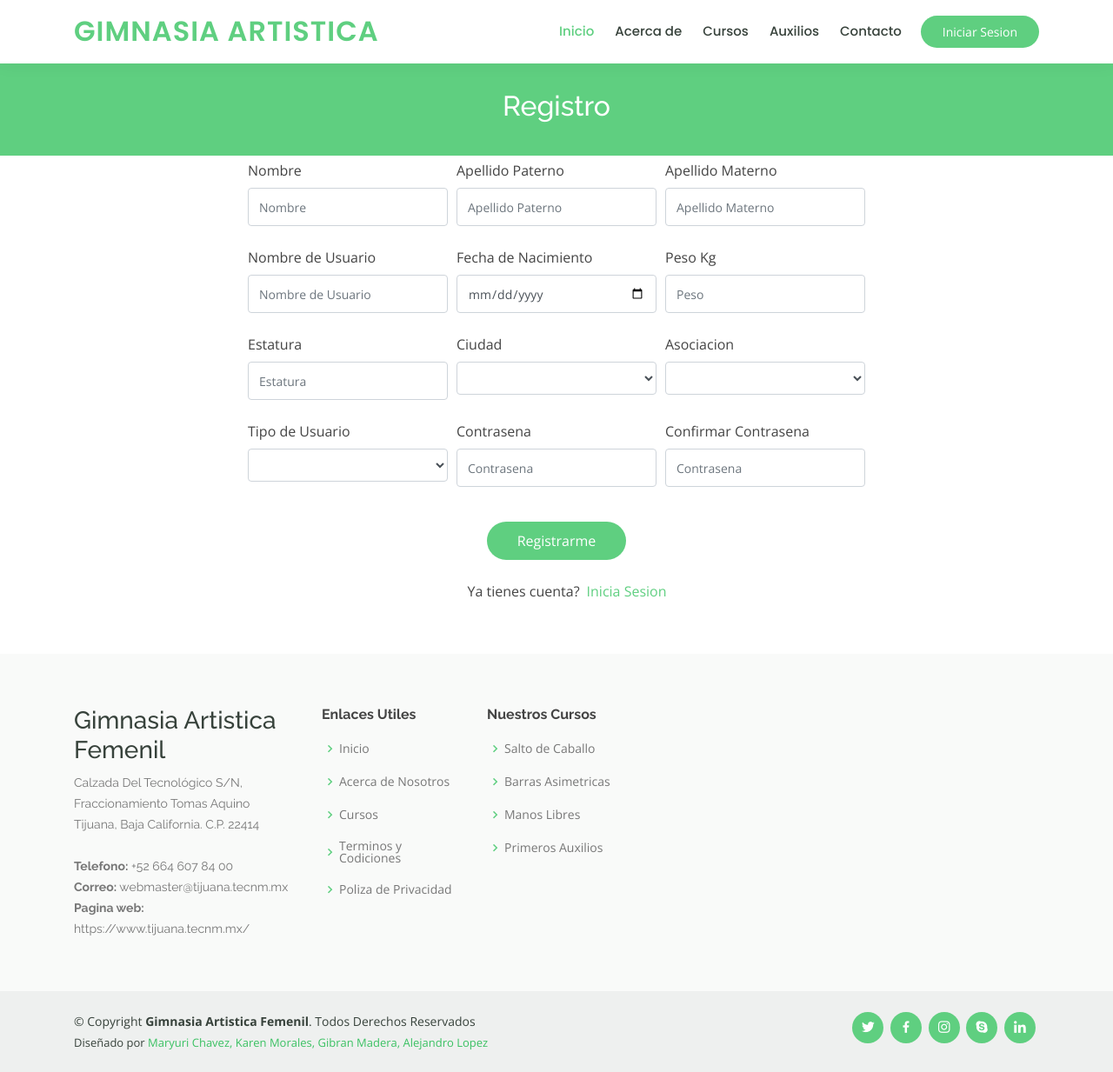
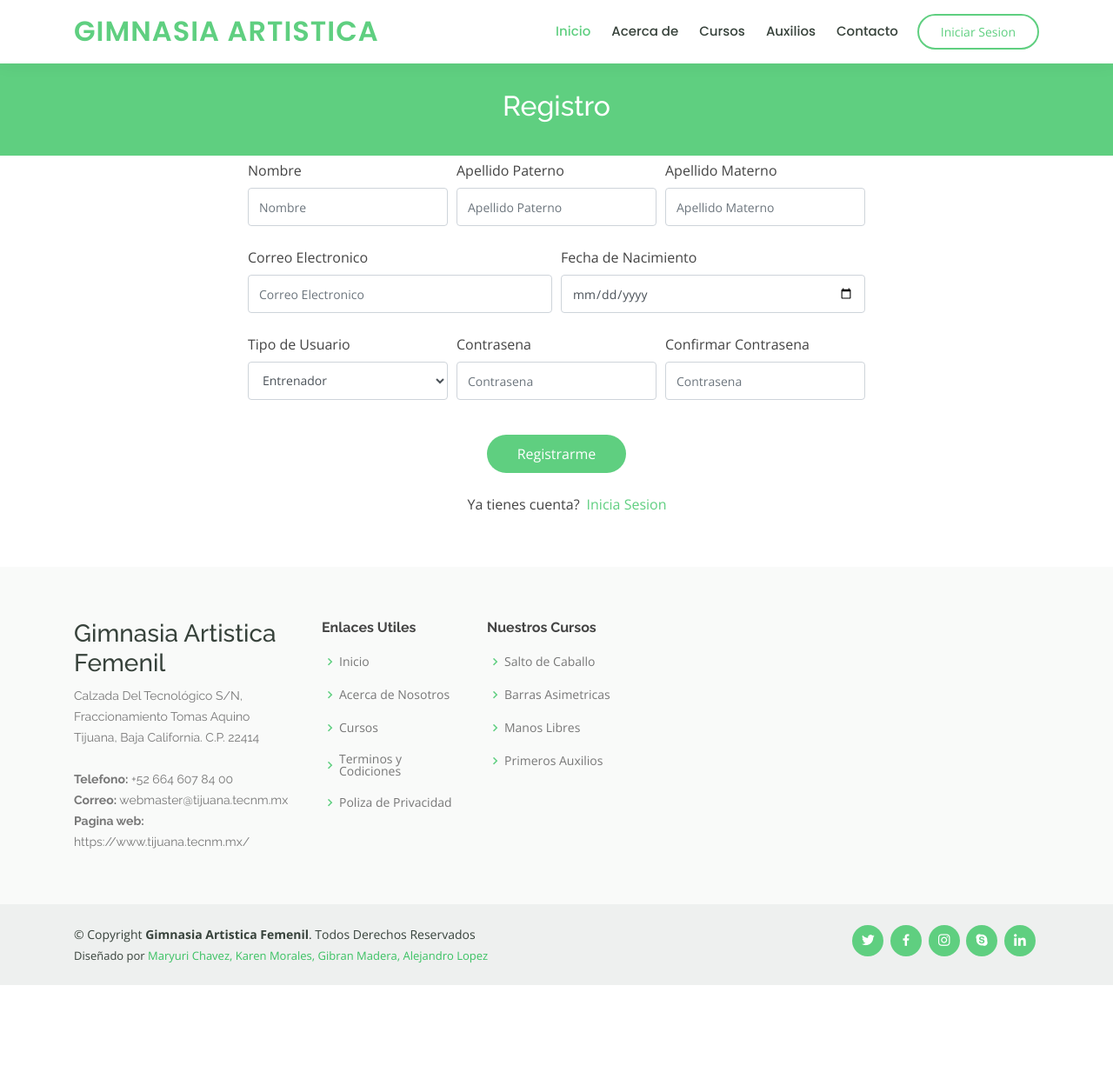
Before and after one commit to EduardoCollazoR/residencia-gimnasia, a PHP site: page /registro.php in a window 1280 px wide. Shown: the whole page at 87% size. After the commit the page ends 1133 px from the top, so only its background shows below. Run offline with PHP 8.4, Linux system fonts and the light colour scheme; lists and menus that the app fills with data are empty; some libraries are stand-ins or nearby versions.

Commit message:
CFormularioReg

```diff
--- a/assets/css/style.css
+++ b/assets/css/style.css
@@ -267,8 +267,9 @@ h1, h2, h3, h4, h5, h6 {
 
 .get-started-btn {
   margin-left: 22px;
-  background: #5fcf80;
-  color: #fff;
+  border: 2px solid #5fcf80;
+  background: #fff;
+  color: #5fcf80;
   border-radius: 50px;
   padding: 8px 25px;
   white-space: nowrap;
@@ -1468,17 +1469,17 @@ section {
   animation: animate-loading 1s linear infinite;
 }
 
-.contact .php-email-form input, .contact .php-email-form textarea {
+.contact .php-email-form input, .contact .php-email-form textarea, .contact .php-email-form select {
   border-radius: 4px;
   box-shadow: none;
   font-size: 14px;
 }
 
-.contact .php-email-form input:focus, .contact .php-email-form textarea:focus {
+.contact .php-email-form input:focus, .contact .php-email-form textarea:focus, .contact .php-email-form select:focus {
   border-color: #5fcf80;
 }
 
-.contact .php-email-form input {
+.contact .php-email-form input, .contact .php-email-form select {
   height: 44px;
 }
 
--- a/login.php
+++ b/login.php
@@ -21,7 +21,7 @@
   <link href="assets/vendor/aos/aos.css" rel="stylesheet">
 
   <!-- Template Main CSS File -->
-  <link href="assets/css/style.css" rel="stylesheet">
+  <link href="assets/css/style.css?v=<?php echo time(); ?>" rel="stylesheet">
 </head>
 
 <body>
@@ -67,7 +67,7 @@
                 <div class="sent-message">Su mensaje fue enviado. Gracias!</div>
               </div>
 
-              <div class="text-center"><button type="submit">Iniciar Sesion</button></div>
+              <div class="text-center "><button type="submit">Iniciar Sesion</button></div>
             </form>
 
           </div>
--- a/navbar.php
+++ b/navbar.php
@@ -11,7 +11,6 @@
         <li><a href="cursos.php">Cursos</a></li>
         <li><a href="auxilios.php">Auxilios</a></li>
         <li><a href="contacto.php">Contacto</a></li>
-
       </ul>
     </nav><!-- .nav-menu -->
 
--- a/registro.php
+++ b/registro.php
@@ -21,7 +21,7 @@
     <link href="assets/vendor/aos/aos.css" rel="stylesheet">
 
     <!-- Template Main CSS File -->
-    <link href="assets/css/style.css" rel="stylesheet">
+    <link href="assets/css/style.css?v=<?php echo time(); ?>" rel="stylesheet">
 </head>
 
 <body>
@@ -56,69 +56,51 @@
                             <div class="form-row">
                                 <div class="col-sm form-group">
                                     <label class="control-label">Nombre</label>
-                                    <input type="text" name="name" class="form-control" id="name" placeholder="Nombre" data-rule="minlen:4" data-msg="Please enter at least 4 chars" />
+                                    <input type="text" name="name" class="form-control" id="name" placeholder="Nombre" required />
                                     <div class="validate"></div>
                                 </div>
                                 <div class="col-sm form-group">
                                     <label class="control-label">Apellido Paterno</label>
-                                    <input type="text" class="form-control" name="email" id="email" placeholder="Apellido Paterno" data-rule="email" data-msg="Please enter a valid email" />
+                                    <input type="text" class="form-control" name="email" id="email" placeholder="Apellido Paterno" required />
                                     <div class="validate"></div>
                                 </div>
                                 <div class="col-sm  form-group">
                                     <label class="control-label">Apellido Materno</label>
-                                    <input type="text" class="form-control" name="email" id="email" placeholder="Apellido Materno" data-rule="email" data-msg="Please enter a valid email" />
+                                    <input type="text" class="form-control" name="email" id="email" placeholder="Apellido Materno" required />
                                     <div class="validate"></div>
                                 </div>
                             </div>
                             <div class="form-row">
                                 <div class="col-sm form-group">
-                                    <label class="control-label">Nombre de Usuario</label>
-                                    <input type="text" name="name" class="form-control" id="name" placeholder="Nombre de Usuario" data-rule="minlen:4" data-msg="Please enter at least 4 chars" />
+                                    <label class="control-label">Correo Electronico</label>
+                                    <input type="email" name="name" class="form-control" id="name" placeholder="Correo Electronico" required />
                                     <div class="validate"></div>
                                 </div>
                                 <div class="col-sm form-group">
                                     <label class="control-label">Fecha de Nacimiento</label>
-                                    <input type="date" class="form-control" name="email" id="email" placeholder="Fecha de Nacimiento" data-rule="email" data-msg="Please enter a valid email" />
+                                    <input type="date" class="form-control" name="email" id="email" placeholder="Fecha de Nacimiento" required />
                                     <div class="validate"></div>
                                 </div>
-                                <div class="col-sm  form-group">
-                                    <label class="control-label">Peso Kg</label>
-                                    <input type="number" class="form-control" name="email" id="email" placeholder="Peso" data-rule="email" data-msg="Please enter a valid email" />
-                                    <div class="validate"></div>
-                                </div>
+
                             </div>
+
 
                             <div class="form-row">
                                 <div class="col-sm form-group">
-                                    <label class="control-label">Estatura</label>
-                                    <input type="number" name="name" class="form-control" id="name" placeholder="Estatura" data-rule="minlen:4" data-msg="Please enter at least 4 chars" />
-                                    <div class="validate"></div>
-                                </div>
-                                <div class="col-sm form-group">
-                                    <label class="control-label">Ciudad</label>
-                                    <select class="form-control">
-                                    </select>
-                                </div>
-                                <div class="col-sm form-group">
-                                    <label class="control-label">Asociacion</label>
-                                    <select class="form-control">
-                                    </select>
-                                </div>
-                            </div>
-                            <div class="form-row">
-                                <div class="col-sm form-group">
                                     <label class="control-label">Tipo de Usuario</label>
-                                    <select class="form-control">
+                                    <select class="form-control" required>
+                                        <option value="1">Entrenador</option>
+                                        <option value="2">Estudiante</option>
                                     </select>
                                 </div>
                                 <div class="col-sm form-group">
                                     <label class="control-label">Contrasena</label>
-                                    <input type="password" name="name" class="form-control" id="name" placeholder="Contrasena" data-rule="minlen:4" data-msg="Please enter at least 4 chars" />
+                                    <input type="password" name="name" class="form-control" id="name" placeholder="Contrasena" required />
                                     <div class="validate"></div>
                                 </div>
                                 <div class="col-sm form-group">
                                     <label class="control-label">Confirmar Contrasena</label>
-                                    <input type="password" name="name" class="form-control" id="name" placeholder="Contrasena" data-rule="minlen:4" data-msg="Please enter at least 4 chars" />
+                                    <input type="password" name="name" class="form-control" id="name" placeholder="Contrasena" required />
                                     <div class="validate"></div>
                                 </div>
                             </div>
```
Also changed, not shown: index.php (+5 -3 lines).
